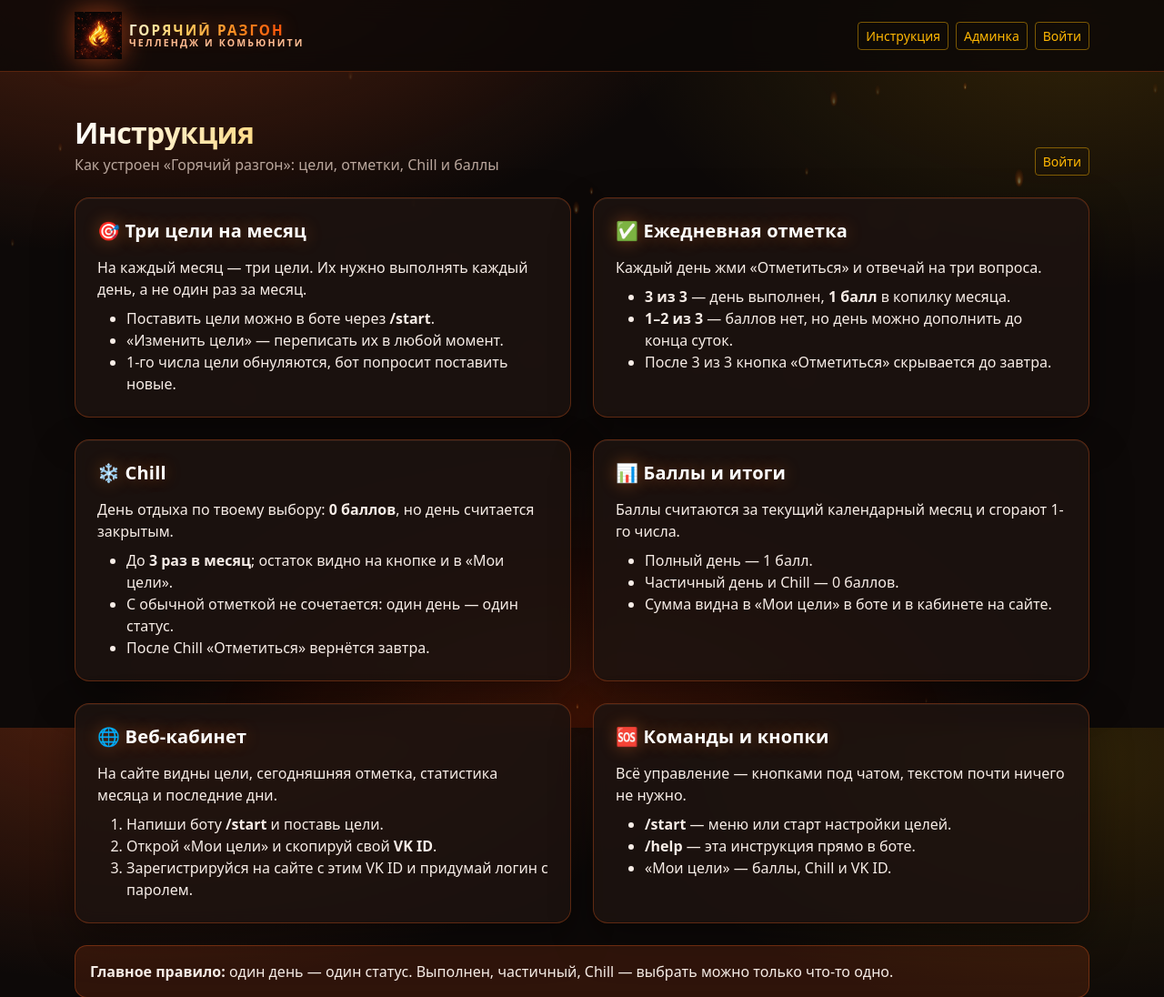
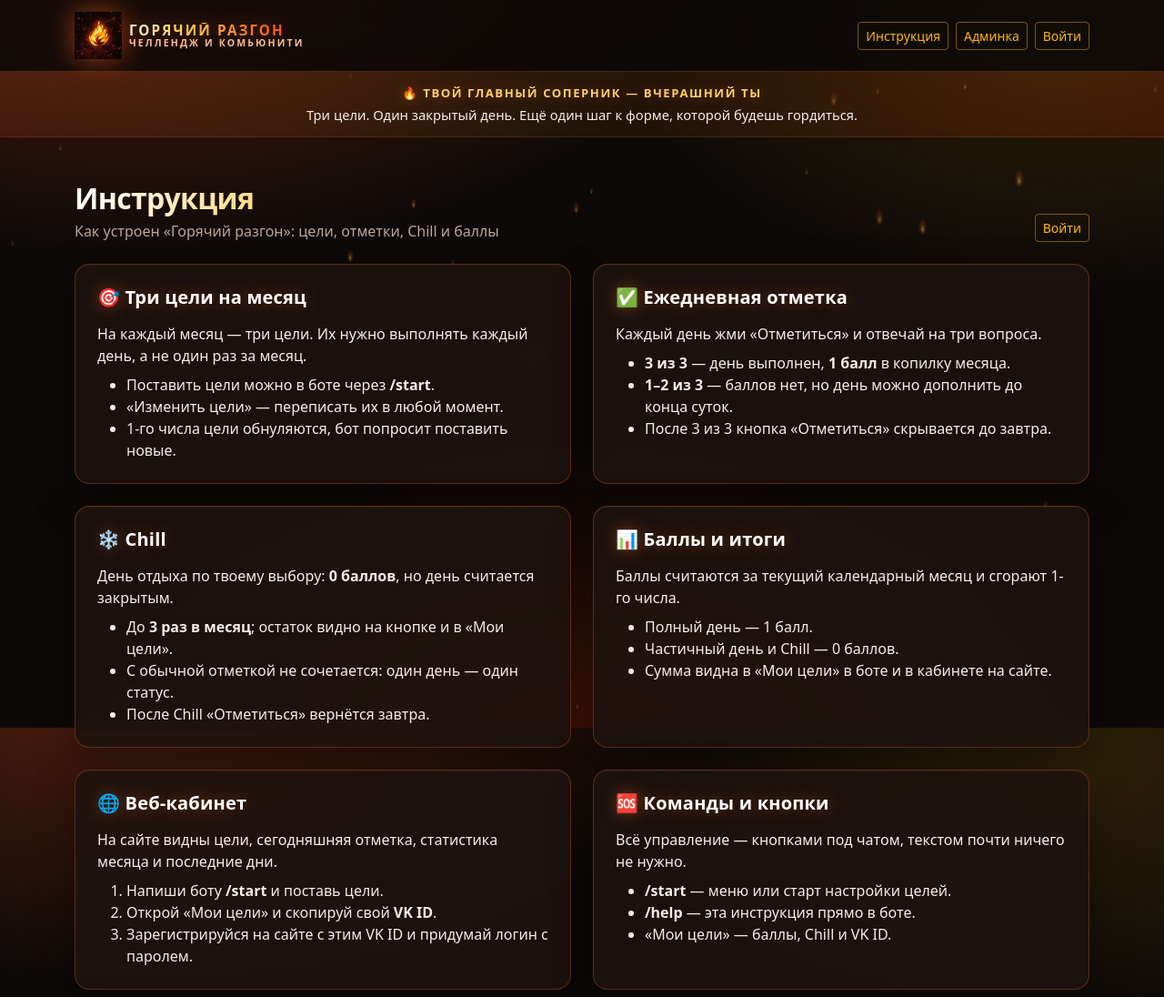
Before and after one commit to Alex-399745146/vk_bot_learn, a Django app: page /help/ in a window 1280 px wide. Shown: the top 1096 px of the page at 91% size. Run offline with Django 5.2, Linux system fonts and the light colour scheme.

Commit message:
Добавить мотивационную полосу под шапкой

```diff
--- a/templates/base.html
+++ b/templates/base.html
@@ -124,6 +124,43 @@
     }
 
     main { position: relative; z-index: 1; }
+
+    /* Мотивационная полоса под шапкой */
+    .motivation-strip {
+      position: relative;
+      z-index: 1;
+      padding: .85rem 0;
+      text-align: center;
+      background:
+        linear-gradient(
+          90deg,
+          rgba(255, 90, 31, .14) 0%,
+          rgba(255, 183, 3, .07) 45%,
+          rgba(255, 45, 0, .14) 100%
+        );
+      border-bottom: 1px solid rgba(255, 101, 31, .18);
+    }
+
+    .motivation-title {
+      margin: 0 0 .15rem;
+      font-size: .82rem;
+      font-weight: 800;
+      letter-spacing: .12em;
+      text-transform: uppercase;
+      color: #ffd166;
+      text-shadow: 0 0 14px rgba(255, 120, 30, .35);
+    }
+
+    .motivation-text {
+      margin: 0;
+      font-size: .92rem;
+      color: var(--magma-text);
+    }
+
+    @media (max-width: 575.98px) {
+      .motivation-title { font-size: .72rem; letter-spacing: .08em; }
+      .motivation-text { font-size: .84rem; }
+    }
 
     .magma-title {
       background: linear-gradient(90deg, #fff 0%, #ffd166 55%, #ff5a1f 100%);
@@ -409,6 +446,15 @@
     </div>
   </nav>
 
+  <div class="motivation-strip">
+    <div class="container">
+      <p class="motivation-title">🔥 Твой главный соперник — вчерашний ты</p>
+      <p class="motivation-text">
+        Три цели. Один закрытый день. Ещё один шаг к форме, которой будешь гордиться.
+      </p>
+    </div>
+  </div>
+
   <main class="container py-4 py-lg-5">
     {% for message in messages %}
       <div class="alert alert-magma" role="alert">{{ message }}</div>
```
